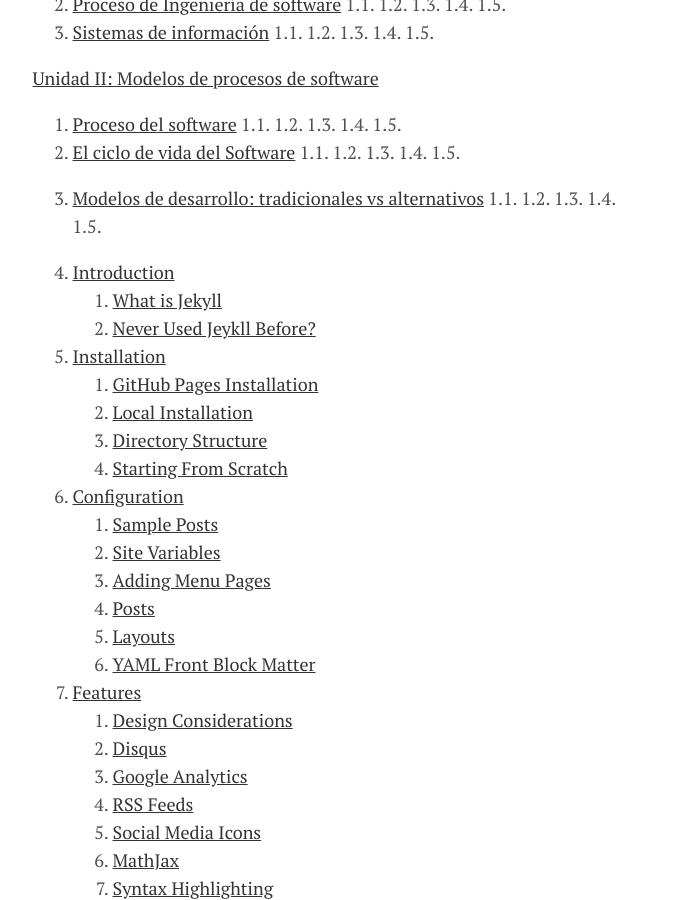
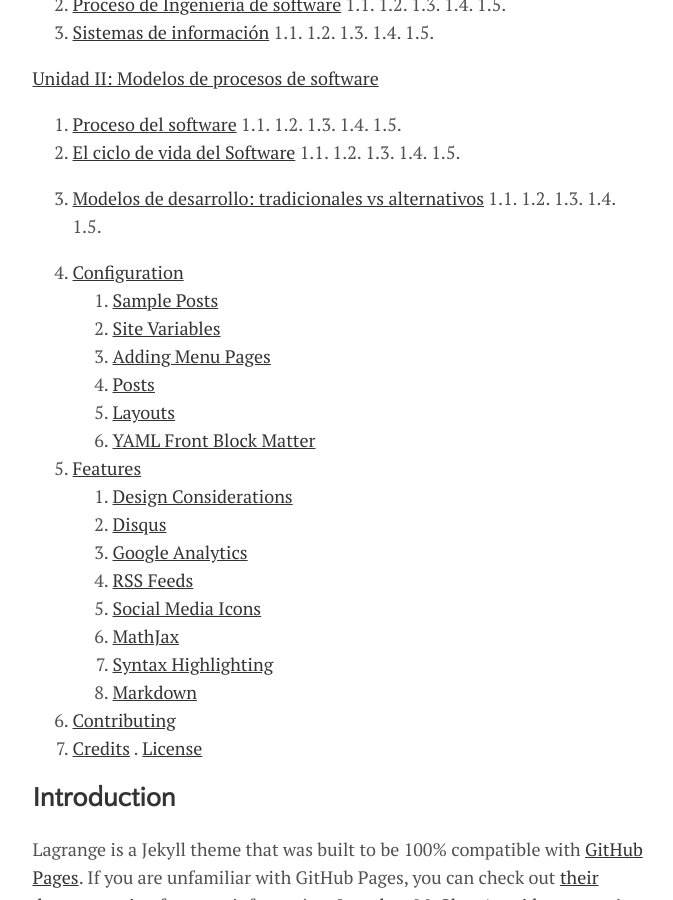
Before and after one commit to Anna-Montoya2020/Ingenieria-de-Software-Proyecto, a Jekyll site: the page built from _posts/2015-10-10-getting-started.md, in a window 1280 px wide and 900 px high, scrolled down 1579 px. Shown: the whole window, without its empty margins (300-973 px from the left). Built offline with Jekyll 4.4.1, drawn with Linux system fonts in a browser that asks for light colours.

Commit message:
Update 2015-10-10-getting-started.md
modificacion

```diff
--- a/_posts/2015-10-10-getting-started.md
+++ b/_posts/2015-10-10-getting-started.md
@@ -55,34 +55,25 @@ Adoptar un enfoque sistem´atico para llevar a cabo su trabajo
    1.5.
 
 [Unidad II: Modelos de procesos de software](#Unidad-II:-Modelos-de-procesos-de-software)
-   1. [Proceso del software](#Proceso-del-software)
+1. [Proceso del software](#Proceso-del-software)
    1.1.
    1.2.
    1.3.
    1.4.
    1.5.
-   2. [El ciclo de vida del Software](#El-ciclo-de-vida-del-Software)
+2. [El ciclo de vida del Software](#El-ciclo-de-vida-del-Software)
    1.1.
    1.2.
    1.3.
    1.4.
    1.5.
-   3. [Modelos de desarrollo: tradicionales vs alternativos](#Modelos-de-desarrollo:-tradicionales-vs-alternativos)
+3. [Modelos de desarrollo: tradicionales vs alternativos](#Modelos-de-desarrollo:-tradicionales-vs-alternativos)
    1.1.
    1.2.
    1.3.
    1.4.
    1.5.
 
-
-1. [Introduction](#introduction)
-   1. [What is Jekyll](#what-is-jekyll)
-   2. [Never Used Jeykll Before?](#never-used-jekyll-before)
-2. [Installation](#installation)
-   1. [GitHub Pages Installation](#github-pages-installation)
-   2. [Local Installation](#local-installation)
-   3. [Directory Structure](#directory-structure)
-   4. [Starting From Scratch](#starting-from-scratch)
 3. [Configuration](#configuration)
    1. [Sample Posts](#sample-posts)
    2. [Site Variables](#site-variables)
```
